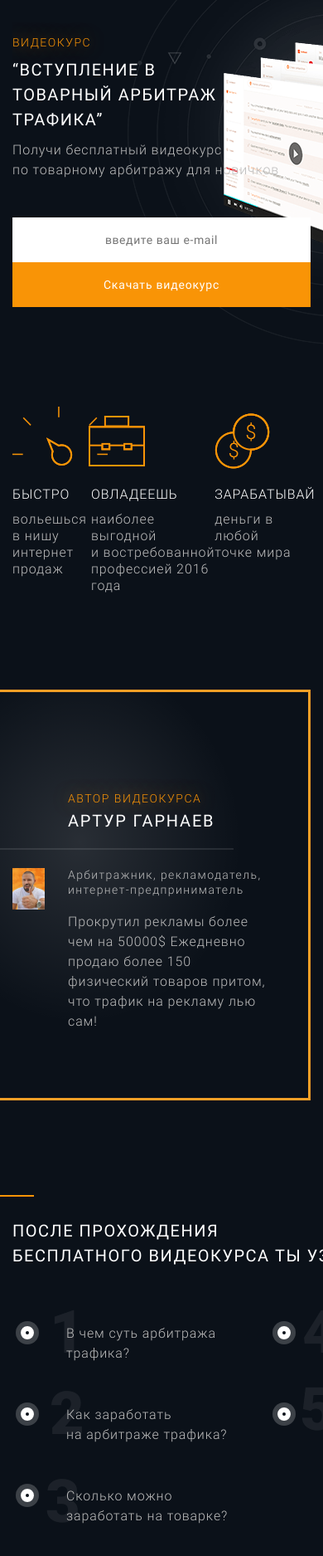
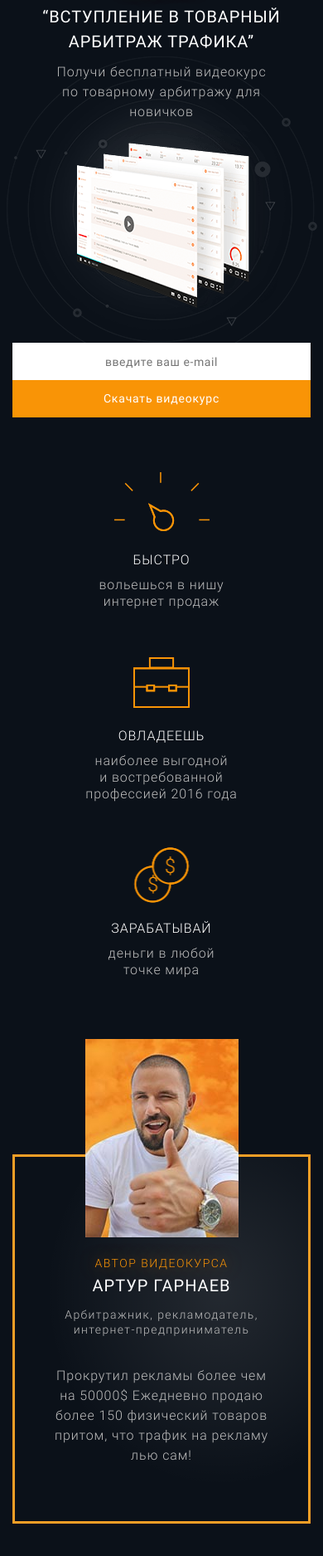
Before and after one commit to GalaNovi/Arbitration, a website: page src/index.html in a window 390 px wide. Shown: the part 125-2000 px from the top of the page at 83% size. Drawn offline with nearby package versions, Linux system fonts and the light colour scheme; files that its build step writes are made by us from their sources.

Commit message:
Set all styles for the mobile ver.

```diff
--- a/src/index.html
+++ b/src/index.html
@@ -68,7 +68,7 @@
     <section class="knowledge">
       <div class="container">
         <h2 class="knowledge__heading">
-          После прохождения бесплатного видеокурса ты узнаешь:
+          После прохождения<br> бесплатного видеокурса ты узнаешь:
         </h2>
         <ol class="knowledge__list">
           <li class="knowledge__item">
--- a/src/less/blocks/author.less
+++ b/src/less/blocks/author.less
@@ -122,7 +122,55 @@
 // =========================== Mobile ===========================
 
 @media (max-width: @tablet) {
+  .author {
+    flex-direction: column;
+    padding: 0;
+    padding-top: 73px;
+    padding-bottom: 80px;
+  }
+
+  .autor__text-wrapper {
+    margin: 0;
+    margin-top: -100px;
+    padding: 0;
+    padding-top: 115px;
+
+    width: 100%;
+    min-height: 445px;
+
+    background-image: radial-gradient(at 70% 37%, rgba(255, 255, 255, 0.1), transparent 60%);
+
+    &::after {
+      display: none;
+    }
+  }
+
+  .author__heading {
+    text-align: center;
+  }
+
   .author__name {
+    margin-bottom: 0;
+
     font-size: 20px;
+    text-align: center;
+    letter-spacing: 1px;
+  }
+
+  .author__activity {
+    margin: 0 auto;
+    margin-bottom: 35px;
+    text-align: center;
+  }
+
+  .author__info {
+    margin: 0 auto;
+    width: 260px;
+
+    text-align: center;
+  }
+
+  .author__photo {
+    margin-top: 0;
   }
 }
--- a/src/less/blocks/download.less
+++ b/src/less/blocks/download.less
@@ -98,9 +98,25 @@
 // =========================== Mobile ===========================
 
 @media (max-width: @tablet) {
+  .download {
+    margin: 0 -15px;
+    padding: 80px 15px 80px;
+
+    background: url("../img/download-bg-mobile.png") no-repeat center top;
+  }
+
   .download__heading {
+    margin: 0 auto;
+    margin-bottom: 30px;
+    width: 290px;
+
     font-size: 20px;
     line-height: 30px;
+    letter-spacing: 1px;
+  }
+
+  .download__alert {
+    margin-bottom: 126px;
   }
 
   .download__form {
@@ -110,10 +126,12 @@
 
   .download__form-input {
     width: auto;
+    height: 45px;
     text-align: center;
   }
 
   .download__submit-button {
     width: auto;
+    height: 45px;
   }
 }
--- a/src/less/blocks/features.less
+++ b/src/less/blocks/features.less
@@ -149,3 +149,48 @@
     margin-bottom: -10px;
   }
 }
+
+// =========================== Mobile ===========================
+
+@media (max-width: @tablet) {
+  .features {
+    padding-bottom: 0;
+  }
+
+  .features__list {
+    padding: 0;
+    flex-direction: column;
+    align-items: center;
+  }
+
+  .features__item {
+    margin-bottom: 142px;
+    text-align: center;
+
+    &:last-child {
+      margin-bottom: 0;
+    }
+
+    &--fast {
+      &::before {
+        left: 35px;
+      }
+    }
+
+    &--seize {
+      margin-left: 0;
+
+      &::before {
+        left: 50%;
+        transform: translateX(-50%);
+      }
+    }
+
+    &--earn {
+      &::before {
+        left: 50%;
+        transform: translateX(-50%);
+      }
+    }
+  }
+}
--- a/src/less/blocks/knowledge.less
+++ b/src/less/blocks/knowledge.less
@@ -253,8 +253,66 @@
 // =========================== Mobile ===========================
 
 @media (max-width: @tablet) {
+  .knowledge {
+    padding-top: 30px;
+    padding-bottom: 3px;
+  }
+
   .knowledge__heading {
+    margin-bottom: 38px;
     font-size: 20px;
     line-height: 30px;
+
+    &::before,
+    &::after {
+      left: 0;
+    }
+
+    &::after {
+      left: 20px;
+    }
+  }
+
+  .knowledge__list {
+    margin: 0 auto;
+    padding-left: 85px;
+    width: 290px;
+    height: auto;
+  }
+
+  .knowledge__item {
+    margin-bottom: 52px;
+
+    &:nth-child(n+4) {
+      margin-left: 0;
+    }
+
+    &:nth-child(2) {
+      .knowledge__item-dot {
+        top: 3px;
+        left: -53px;
+      }
+    }
+
+    &:nth-child(3) {
+      .knowledge__item-dot {
+        top: 3px;
+        left: -53px;
+      }
+    }
+
+    &:nth-child(4) {
+      .knowledge__item-dot {
+        top: 3px;
+        left: -53px;
+      }
+    }
+
+    &:last-child {
+      .knowledge__item-dot {
+        top: 3px;
+        left: -53px;
+      }
+    }
   }
 }
--- a/src/less/blocks/page-footer.less
+++ b/src/less/blocks/page-footer.less
@@ -23,7 +23,12 @@
 // =========================== Mobile ===========================
 
 @media (max-width: @tablet) {
+  .page-footer {
+    padding-top: 20px;
+  }
+
   .page-footer__description {
+    margin: 0 auto;
     width: 290px;
 
     font-size: 12px;
--- a/src/less/blocks/page-header.less
+++ b/src/less/blocks/page-header.less
@@ -1,3 +1,11 @@
 .page-header {
   padding-top: 62px;
 }
+
+// ===================== Mobile ======================
+
+@media (max-width: @tablet) {
+  .page-header {
+    padding-top: 33px;
+  }
+}
--- a/src/less/blocks/videocourse.less
+++ b/src/less/blocks/videocourse.less
@@ -115,11 +115,32 @@
 // =========================== Mobile ===========================
 
 @media (max-width: @tablet) {
+  .videocourse {
+    margin: 0 auto;
+    padding-top: 25px;
+    padding-bottom: 162px;
+  }
+
   .videocourse__heading {
-    width: 300px;
+    margin: 0 auto 10px;
+    width: 290px;
 
     font-size: 20px;
     line-height: 30px;
+    letter-spacing: 0.9px;
+    text-align: center;
+  }
+
+  .videocourse__pre-heading {
+    margin-bottom: -20px;
+  }
+
+  .videocourse__text {
+    margin: 0 auto;
+    margin-bottom: 266px;
+    width: 255px;
+
+    text-align: center;
   }
 
   .videocourse__form {
@@ -129,10 +150,12 @@
 
   .videocource__form-input {
     width: auto;
+    height: 45px;
     text-align: center;
   }
 
   .videocourse__submit-button {
     width: auto;
+    height: 45px;
   }
 }
--- a/src/less/scaffolding.less
+++ b/src/less/scaffolding.less
@@ -37,8 +37,12 @@ body {
 
   background: @color-background url("../img/main-bg-desktop.png") no-repeat center -87px;
 
-  @media (max-width: @desktop) {
+  @media (max-width: @desktop) { // Для планшетной версии
     background: @color-background url("../img/main-bg-tablet.png") no-repeat center 33px;
+  }
+
+  @media (max-width: @tablet) { // Для мобильной версии
+    background: @color-background url("../img/main-bg-mobile.png") no-repeat center 193px;
   }
 }
 
```
Also changed, not shown: src/img/download-bg-mobile.png (added), src/img/main-bg-mobile.png (added).
